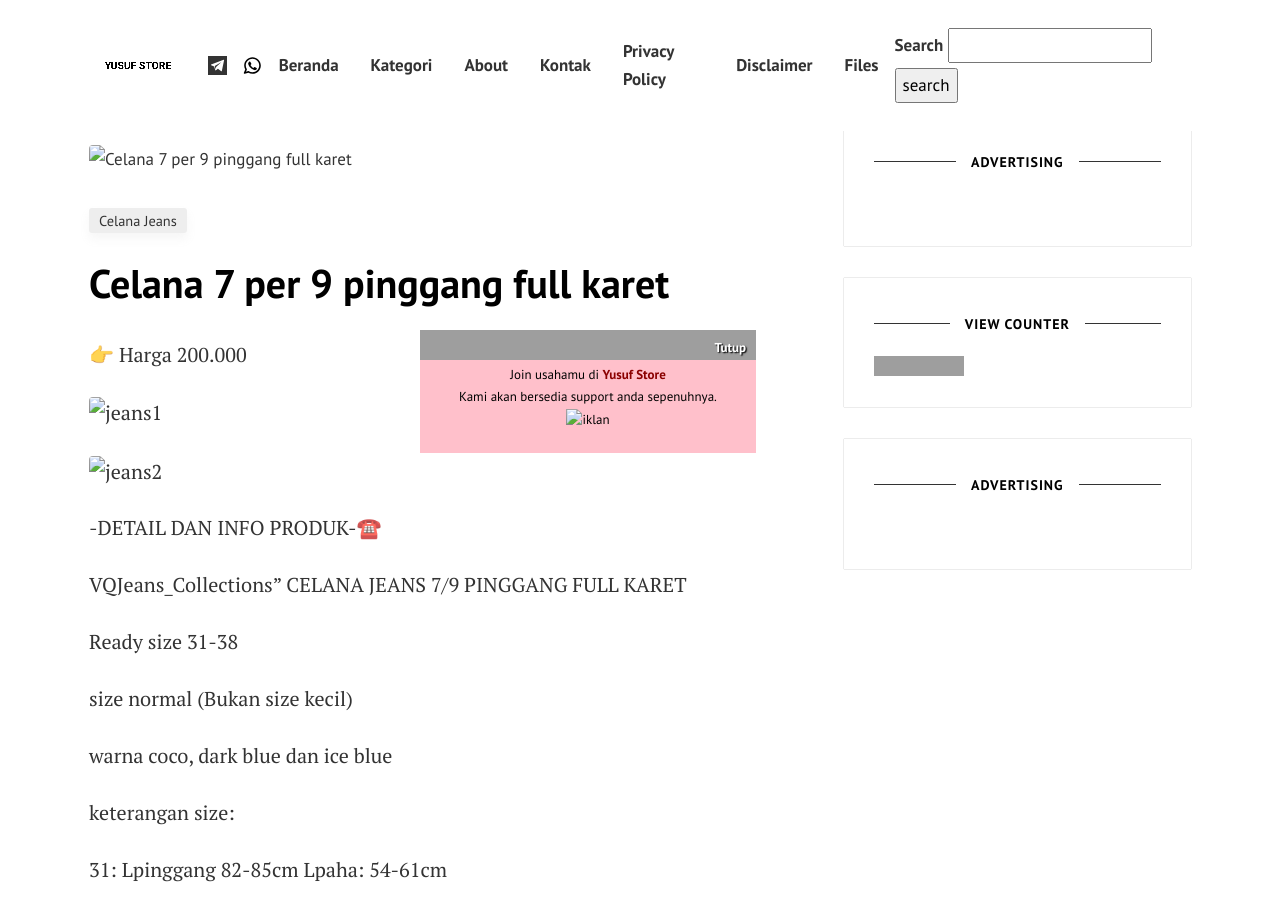
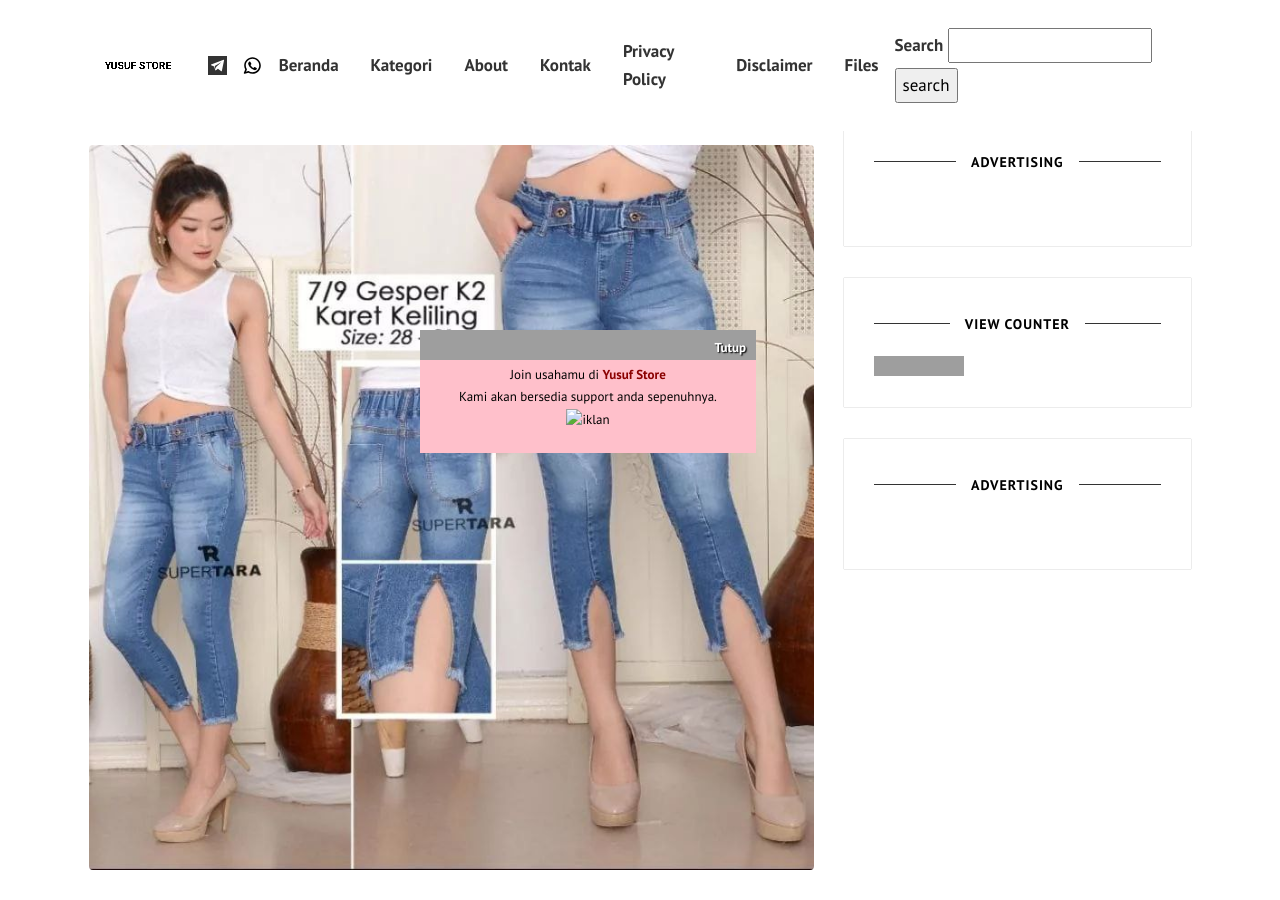
Before and after one commit to mwnsofficial/simastertutorials.github.io, a Jekyll site: the page built from _posts/celana/jeans/2023-06-29-celana-jeans-7-per-9-pinggang-full-karet.md, in a window 1280 px wide and 900 px high. Built offline with Jekyll 4.4.1, drawn with Linux system fonts in a browser that asks for light colours; comment, search, counter and statistics services are not loaded; grey boxes are pictures that could not be loaded.

Commit message:
Update 2023-06-29-celana-jeans-7-per-9-pinggang-full-karet.md

```diff
--- a/_posts/celana/jeans/2023-06-29-celana-jeans-7-per-9-pinggang-full-karet.md
+++ b/_posts/celana/jeans/2023-06-29-celana-jeans-7-per-9-pinggang-full-karet.md
@@ -2,15 +2,15 @@
 layout: post
 title: "Celana 7 per 9 pinggang full karet"
 categories: [ celana jeans ]
-image: assets/images/celana/jeans1.jpg
+image: assets/images/celana/jeans/jeans1.jpg
 youtubeid:
 ---
 
 👉 Harga 200.000
 
-<img src="{{ site.baseurl }}/assets/images/celana/jeans1.jpg" width="250" height="250" alt="jeans1" border="0"><br />
+<img src="{{ site.baseurl }}/assets/images/celana/jeans/jeans1.jpg" width="250" height="250" alt="jeans1" border="0"><br />
 
-<img src="{{ site.baseurl }}/assets/images/celana/jeans2.jpg" width="250" height="250" alt="jeans2" border="0"><br />
+<img src="{{ site.baseurl }}/assets/images/celana/jeans/jeans2.jpg" width="250" height="250" alt="jeans2" border="0"><br />
 
 -DETAIL DAN INFO PRODUK-☎️
 
```
